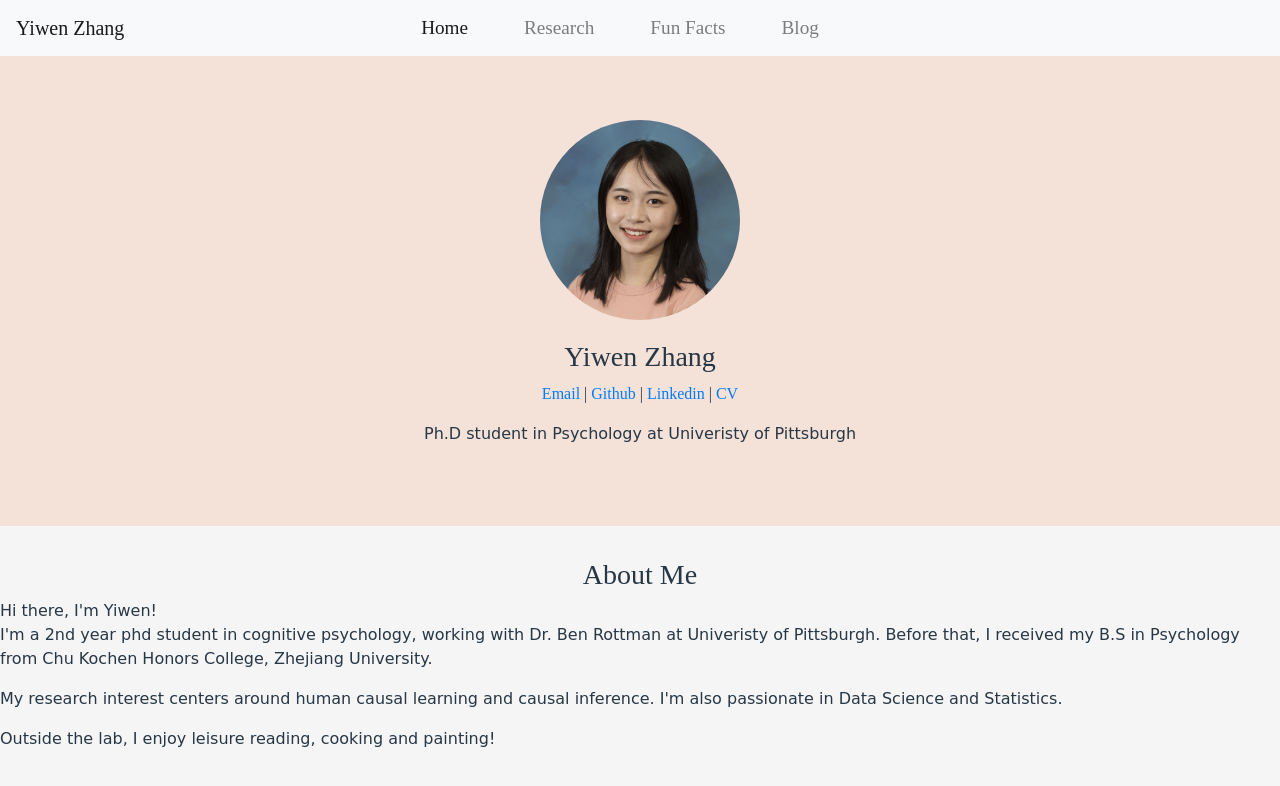
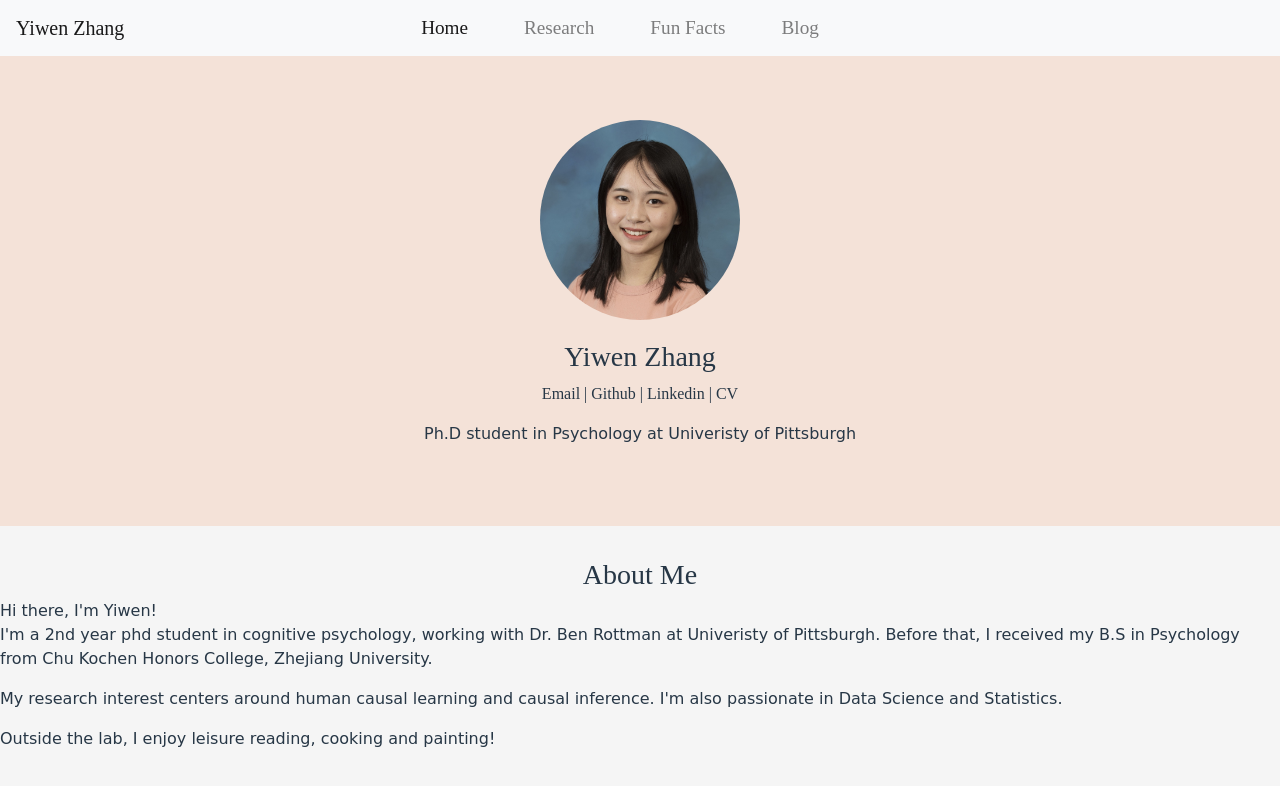
Before and after one commit to yiwenzhang1997/yiwenzhang1997.github.io, a Jekyll site: the page built from index.html, in a window 1280 px wide. Shown: the top 786 px of the page. Built offline with Jekyll 4.4.1, drawn with Linux system fonts in a browser that asks for light colours.

Commit message:
sutle change

```diff
--- a/_layouts/default.html
+++ b/_layouts/default.html
@@ -10,45 +10,7 @@
     <link rel="stylesheet" type="text/css" href="/css/main.css">
     <title>{{ page.title }}</title>
   </head>
-  <style>
 
-.navbar{
-    font-family: Bradley Hand, cursive;
-    background-color: whitesmoke;
-}
-.navbar-nav {
-    position: absolute;
-    left: 50%;
-    transform: translatex(-50%);
-
-}
-.nav-item {
-    margin-right: 40px;
-    font-size: larger;
-
-}
-.jumbotron {
-    min-height: 400px;
-    background: #f4e2d8;
-}
-
-.jumbotron-text{
-    margin: 20px 0 0 0;
-    font-family: Bradley Hand, cursive;
-}
-.main-text{
-    font-family: "Comic Sans MS", cursive, sans-serif;
-}
-.jumbotron-crop{
-    width: 200px;
-    height: 200px;
-    overflow: hidden;
-}
-.myPhoto{
-    width: 200px;
-    margin: -20px 0 0 0;
-}
-  </style>
   <body id="home">
     <nav class="navbar navbar-expand-lg navbar-light bg-light">
         <a class="navbar-brand" href="#home">Yiwen Zhang</a>
--- a/css/main.css
+++ b/css/main.css
@@ -42,3 +42,7 @@ body{
     width: 200px;
     margin: -20px 0 0 0;
 }
+a {
+    color: #273746;
+    text-decoration: none;
+}
```
Also changed, not shown: _layouts/post.html (+7 -1 lines).
